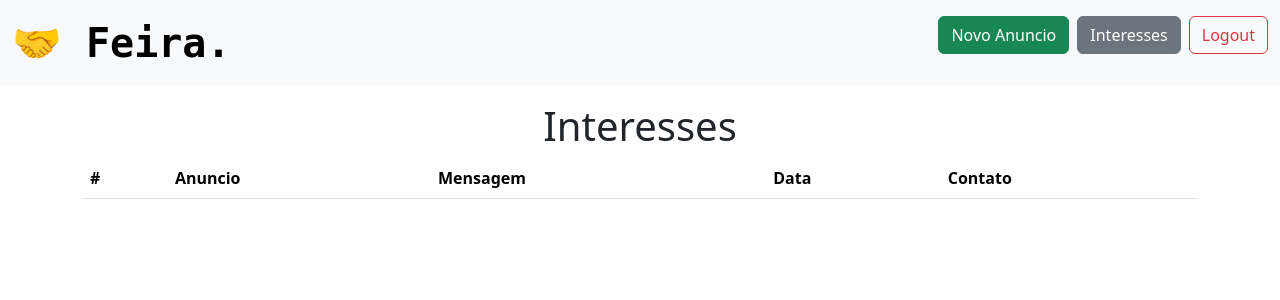
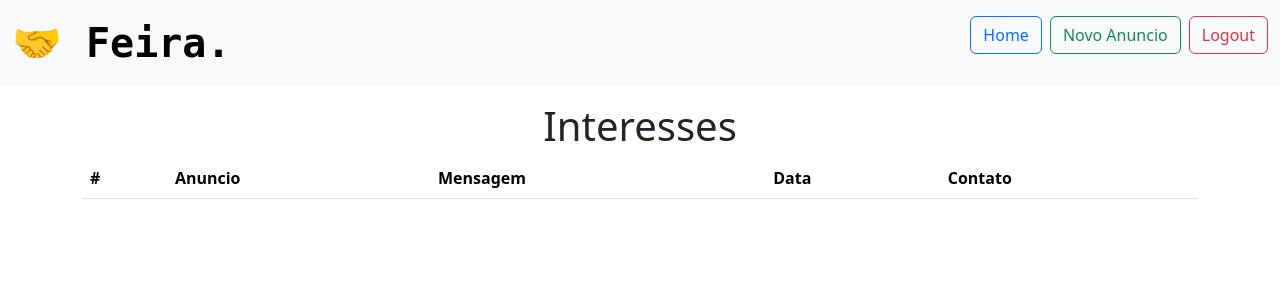
Before and after one commit to JPQuadrado/Trabalho-Final-PPI, a PHP site: page /interesses/ in a window 1280 px wide. Shown: the top 300 px of the page. Run offline with PHP 8.4, Linux system fonts and the light colour scheme; the visitor is signed in with stand-in values (Sample User, id 1); data that the repository does not hold is empty.

Commit message:
fix: nav links and logout.php

```diff
--- a/home/index.php
+++ b/home/index.php
@@ -38,10 +38,10 @@ try {
 <body>
   <nav class="navbar sticky-top navbar-light bg-light">
     <div class="container-fluid">
-      <a class="navbar-brand center" href="/home/"><span id="emoji_solo_logo">&#129309; Feira.</span></a>
+      <a class="navbar-brand center" href="/"><span id="emoji_solo_logo">&#129309; Feira.</span></a>
       <div class="d-flex gap-2 mb-3">
-        <a href="/anuncio/cadastro/" class="btn btn-success">Novo Anuncio</a>
-        <a href="/interesses/" class="btn btn-secondary">Interesses</a>
+        <a href="/anuncio/cadastro/" class="btn btn-outline-success">Novo Anuncio</a>
+        <a href="/interesses/" class="btn btn-outline-secondary">Interesses</a>
         <a href="/logout.php" class="btn btn-outline-danger">Logout</a>
       </div>
     </div>
--- a/interesses/index.php
+++ b/interesses/index.php
@@ -44,9 +44,9 @@ try {
     <div class="container-fluid">
       <a class="navbar-brand center" href="/"><span id="emoji_solo_logo">&#129309; Feira.</span></a>
       <div class="d-flex gap-2 mb-3">
-        <a href="/anuncio/cadastro/" class="btn btn-success">Novo Anuncio</a>
-        <a href="/interesses/" class="btn btn-secondary">Interesses</a>
-        <a href="/" class="btn btn-outline-danger">Logout</a>
+        <a href="/home/cadastro/" class="btn btn-outline-primary">Home</a>
+        <a href="/anuncio/cadastro/" class="btn btn-outline-success">Novo Anuncio</a>
+        <a href="/logout.php" class="btn btn-outline-danger">Logout</a>
       </div>
     </div>
   </nav>
--- a/logout.php
+++ b/logout.php
@@ -12,7 +12,7 @@ session_destroy();
 // exclui o cookie da sessão
 setcookie(session_name(), "", 1, "/");
 
-header('Location: index.html');
+header('Location: /');
 exit();
 
 ?>
```
